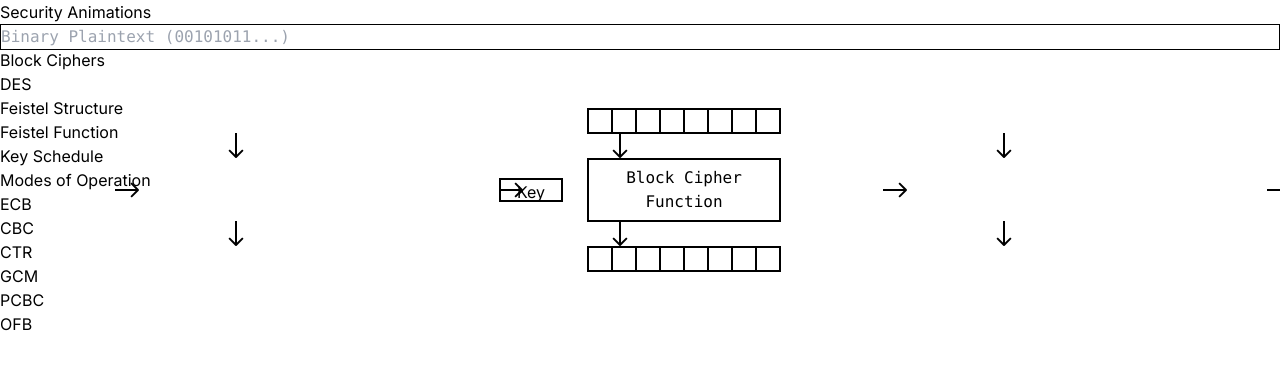
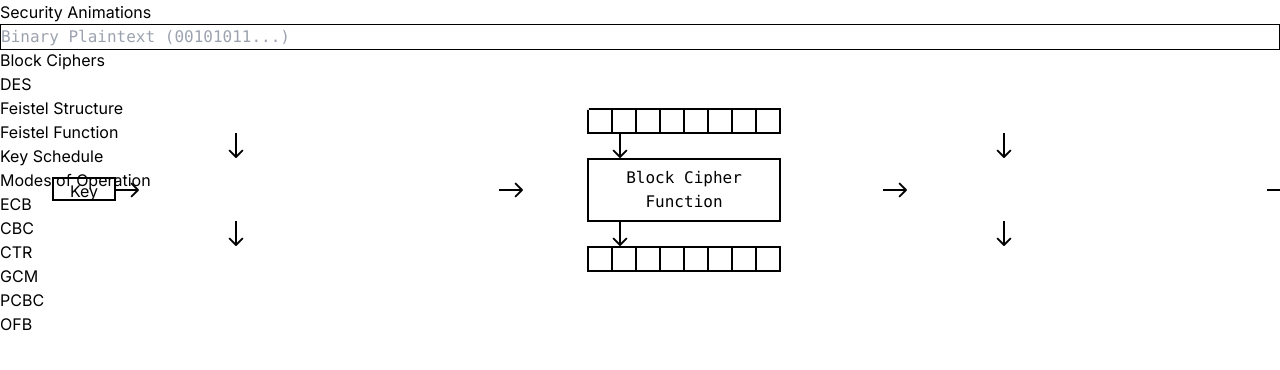
Before and after one commit to jmxor/cm3203-website, a Next.js app: page /symmetric-cryptography/block-ciphers/modes/ecb in a window 1280 px wide. Shown: the top 370 px of the page. Built offline with nearby package versions, Linux system fonts and the light colour scheme.

Commit message:
Refactor animation block container into BitBox8x1.tsx

```diff
--- /dev/null
+++ b/src/Components/BitBox8x1.tsx
@@ -0,0 +1,27 @@
+import {motion} from "framer-motion";
+
+interface BitBoxProps {
+  content: string,
+  contentVisible: boolean
+}
+
+export default function BitBox8x1(props: BitBoxProps) {
+  const {content, contentVisible} = props;
+  return (
+    <div className="relative">
+      <div className="flex border border-black">
+        {Array(8).fill(null).map(
+          (c, k) => <div key={k} className="w-6 h-6 border border-black"/>
+        )}
+      </div>
+      <motion.div
+        className="absolute top-0 left-0 flex border border-transparent"
+        animate={{opacity: contentVisible ? 1 : 0}}
+      >
+        {content.split('').map(
+          (c, k) => <div key={k} className="w-6 h-6 text-center font-mono">{c}</div>
+        )}
+      </motion.div>
+    </div>
+  )
+}
--- a/src/app/symmetric-cryptography/block-ciphers/modes/ecb/page.tsx
+++ b/src/app/symmetric-cryptography/block-ciphers/modes/ecb/page.tsx
@@ -4,6 +4,7 @@ import AnimationCarousel from "@/Components/AnimationCarousel";
 import AnimationContainer from "@/Components/AnimationContainer";
 import AnimationInput from "@/Components/AnimationInput";
 import AnimationFlowControl from "@/Components/AnimationFlowControl";
+import BitBox8x1 from "@/Components/BitBox8x1";
 import {useState} from "react";
 import {motion} from "framer-motion";
 
@@ -42,7 +43,6 @@ export default function ECBModePage() {
   return (
     <section className="w-full flex flex-col sm:block">
       <AnimationContainer>
-
         <AnimationInput
          value={plaintextInput}
          onChange={e => setPlaintextInput(e.target.value)}
@@ -105,46 +105,24 @@ function ECBSection(props: ECBSectionProps) {
   const currentBlock = Math.floor(animationStep / stepsPerBlock) == index;
 
   return (
-    <div className="flex gap-6 w-full justify-center shrink-0 bg-[url('../../public/ecb-bg.svg')]">
-      <div className="flex flex-col justify-center">
-        <div className="w-16 h-6 border-2 border-black text-center align-middle">Key</div>
-      </div>
-      <div className="flex flex-col gap-6 items-center justify-center">
-        <div className="relative">
-          <div className="flex border border-black">
-            {Array(8).fill(null).map(
-              (c, k) => <div key={k} className="w-6 h-6 border border-black"/>
-            )}
-          </div>
-          <motion.div
-            className="absolute top-0 left-0 flex border border-transparent"
-            animate={{opacity: (currentBlock && animationStep % stepsPerBlock == 0) ? 1 : 0}}
-          >
-            {plaintextBlock.split('').map(
-              (c, k) => <div key={k} className="w-6 h-6 text-center font-mono">{c}</div>
-            )}
-          </motion.div>
-        </div>
+    <div className="relative w-full bg-[url('../../public/ecb-bg.svg')]">
 
-        <div className="w-[194px] h-16 flex items-center border-2 border-black font-mono">
+      <div className="absolute top-[69px] left-[52px] w-16 h-6 border-2 border-black text-center align-middle">Key</div>
+
+      <div className="flex flex-col items-center justify-center ml-[88px]">
+        <BitBox8x1
+          content={plaintextBlock}
+          contentVisible={currentBlock && animationStep % stepsPerBlock == 0}
+        />
+
+        <div className="w-[194px] h-16 my-6 flex items-center border-2 border-black font-mono">
           <span className="text-center">Block Cipher Function</span>
         </div>
 
-        <div className="relative">
-          <div className="flex border border-black">
-            {Array(8).fill(null).map(
-              (c, k) => <div key={k} className="w-6 h-6 border border-black"/>
-            )}
-          </div>
-          <motion.div
-            className="absolute top-0 left-0 flex border border-transparent"
-            animate={{opacity: (currentBlock && animationStep % stepsPerBlock == 1) ? 1 : 0}}
-          >
-            {ciphertextBlock.split('').map(
-              (c, k) => <div key={k} className="w-6 h-6 text-center font-mono">{c}</div>
-            )}
-          </motion.div>
-        </div>
+        <BitBox8x1
+          content={ciphertextBlock}
+          contentVisible={currentBlock && animationStep % stepsPerBlock == 1}
+        />
       </div>
     </div>
   )
```
